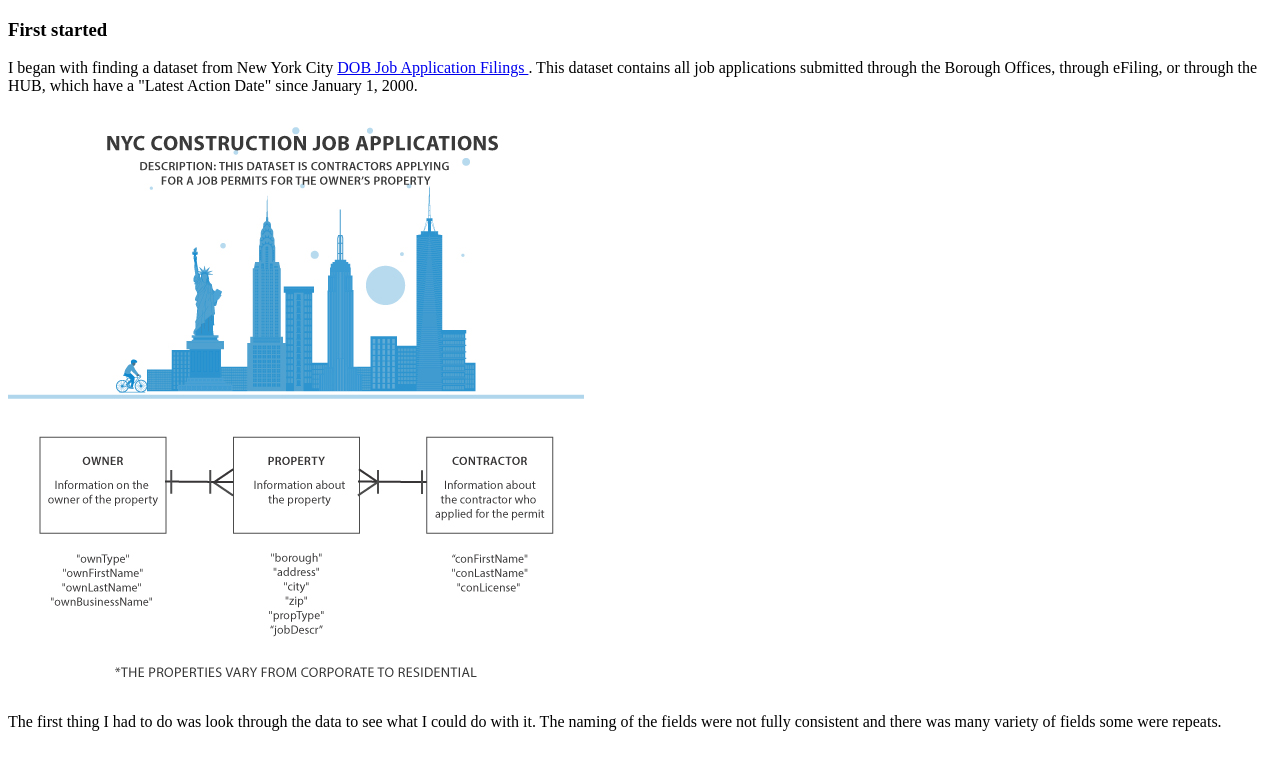
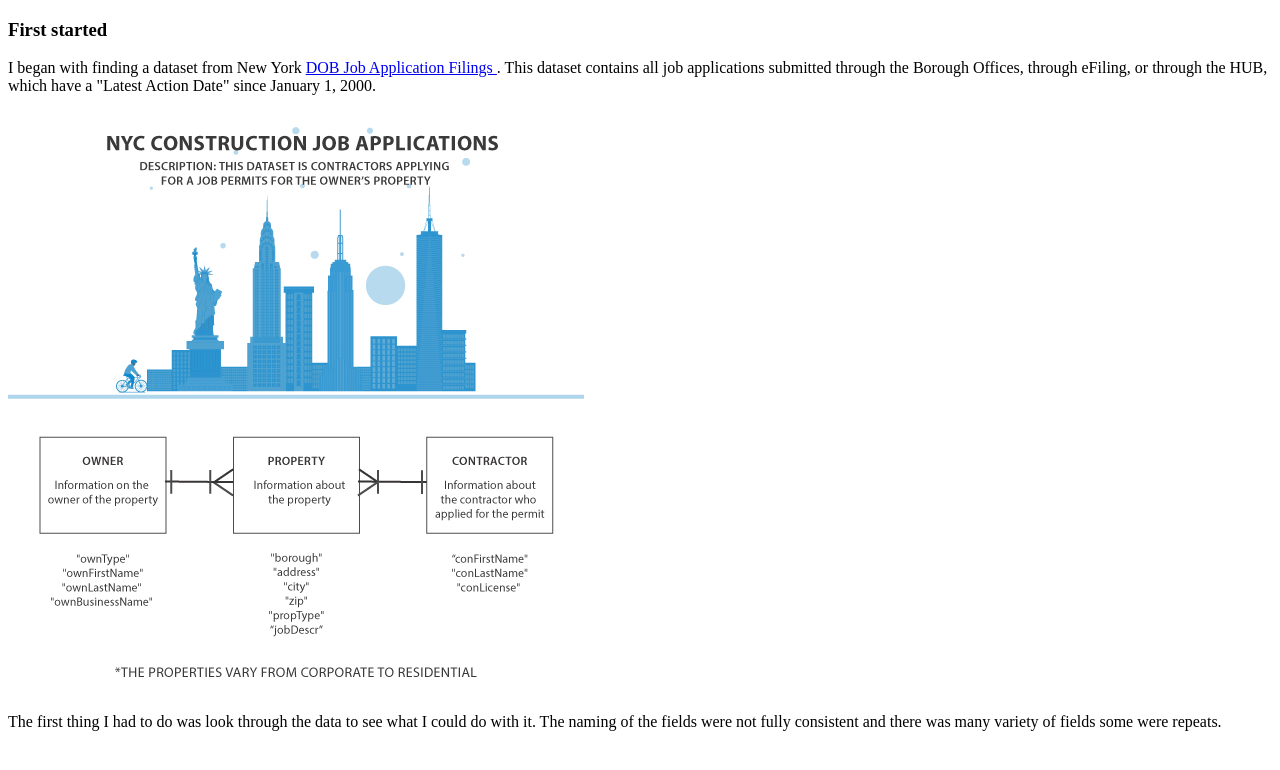
Before and after one commit to dcartist/nycConstructionApp, a website: page planning/index.html in a window 1280 px wide. Drawn offline with Linux system fonts and the light colour scheme.

Commit message:
setting up psedo scheme/db information

```diff
--- /dev/null
+++ b/models/Contractor.js
@@ -0,0 +1,3 @@
+/* “conFirstName"
+"conLastName"
+"conLicense"  */
--- /dev/null
+++ b/models/Owner.js
@@ -0,0 +1,5 @@
+/* "ownType"
+"ownFirstName"
+"ownLastName"
+"ownBusinessName"
+ */
--- a/planning/index.html
+++ b/planning/index.html
@@ -11,7 +11,7 @@
 
 <body>
     <h3>First started</h3>
-    <p>I began with finding a dataset from New York City <a href="https://dev.socrata.com/foundry/data.cityofnewyork.us/rvhx-8trz" target="_blank">DOB Job Application Filings
+    <p>I began with finding a dataset from New York <a href="https://dev.socrata.com/foundry/data.cityofnewyork.us/rvhx-8trz" target="_blank">DOB Job Application Filings
     </a>. This dataset contains all job applications submitted through the Borough Offices, through eFiling, or through the HUB, which have a "Latest Action Date" since January 1, 2000. </p>
     <img src="./image/job-applicant.jpg" alt="ERD of project">
     <p> The first thing I had to do was look through the data to see what I could do with it. The naming of the fields were not fully consistent and there was many variety of fields some were repeats.</p>
```
Also changed, not shown: models/Property.js (added, +7 -0 lines), controllers/contractor.js (added), controllers/owner.js (added), controllers/property.js (added), db/connection.js (added), db/seed.js (added).
